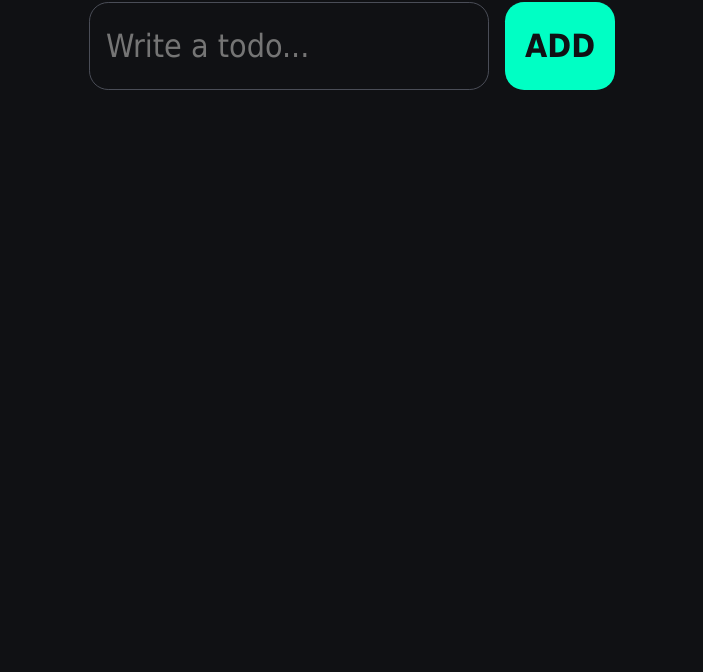
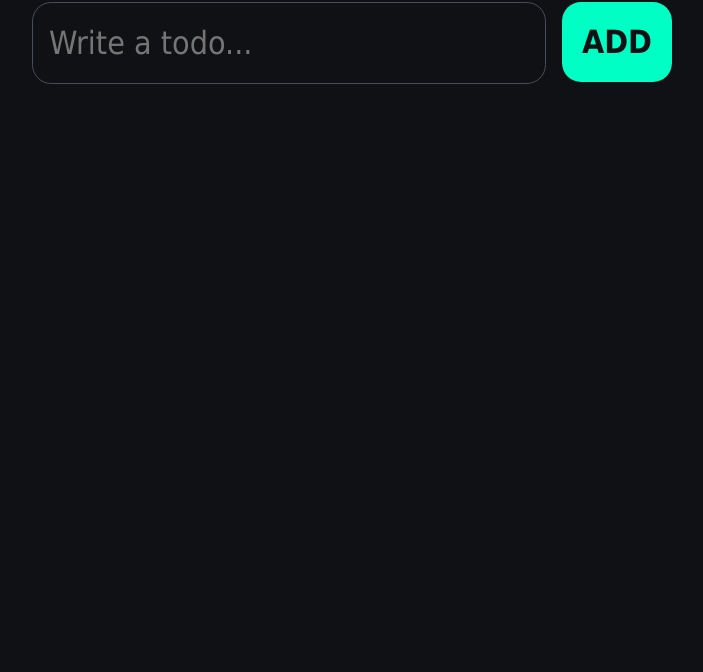
Before and after one commit to sagarEmn/basic-frontend-web, a website built with Vite: page 1 - Todo App/index.html in a window 1280 px wide. Shown: the part 128-800 px from the top of the page, without its empty margins (288-991 px from the left). Built offline with nearby package versions, Linux system fonts and the light colour scheme.

Commit message:
Add textarea

```diff
--- a/1 - Todo App/index.html
+++ b/1 - Todo App/index.html
@@ -15,12 +15,12 @@
         <h1 class="todo-app__header">Todo App</h1>
         <section class="todo-app__form-section">
           <form>
-            <input
+            <textarea
               id="todo-input"
-              type="text"
               placeholder="Write a todo..."
               autocomplete="off"
-            />
+              rows="1"
+            ></textarea>
             <button id="add-button">ADD</button>
           </form>
         </section>
--- a/1 - Todo App/main.js
+++ b/1 - Todo App/main.js
@@ -102,3 +102,12 @@
 }
 
 document.addEventListener("DOMContentLoaded", loadTodos);
+
+// main.js
+const textarea = document.getElementById('todo-input');
+
+// Function to auto-expand the textarea height
+textarea.addEventListener('input', function () {
+  this.style.height = 'auto'; // Reset height to auto
+  this.style.height = `${this.scrollHeight}px`; // Set height to scroll height
+});
--- a/1 - Todo App/style.css
+++ b/1 - Todo App/style.css
@@ -124,6 +124,7 @@
   display: flex;
   flex-direction: row;
   gap: 1rem;
+  width: 100%;
 }
 
 #todo-input:focus {
@@ -141,6 +142,9 @@
   color: inherit;
   caret-color: var(--accent-clr);
   flex: 1;
+  resize: none; /* Prevent manual resizing */
+  min-height: 4rem; /* Initial height */
+  overflow-y: auto; /* Allow vertical scrolling */
 }
 
 #add-button {
@@ -154,6 +158,10 @@
   font-weight: 600;
   color: var(--primary-clr-900);
   cursor: pointer;
+  max-height: 5rem;
+  display: flex;
+  place-items: center;
+  place-content: center;
 }
 
 .todo-app__list-section {
@@ -228,7 +236,6 @@
     font-size: min(12px, 15vw);
   }
   .todo-app__form-section {
-    display: flex;
     flex-direction: column;
   }
   .todo-app__header {
```
